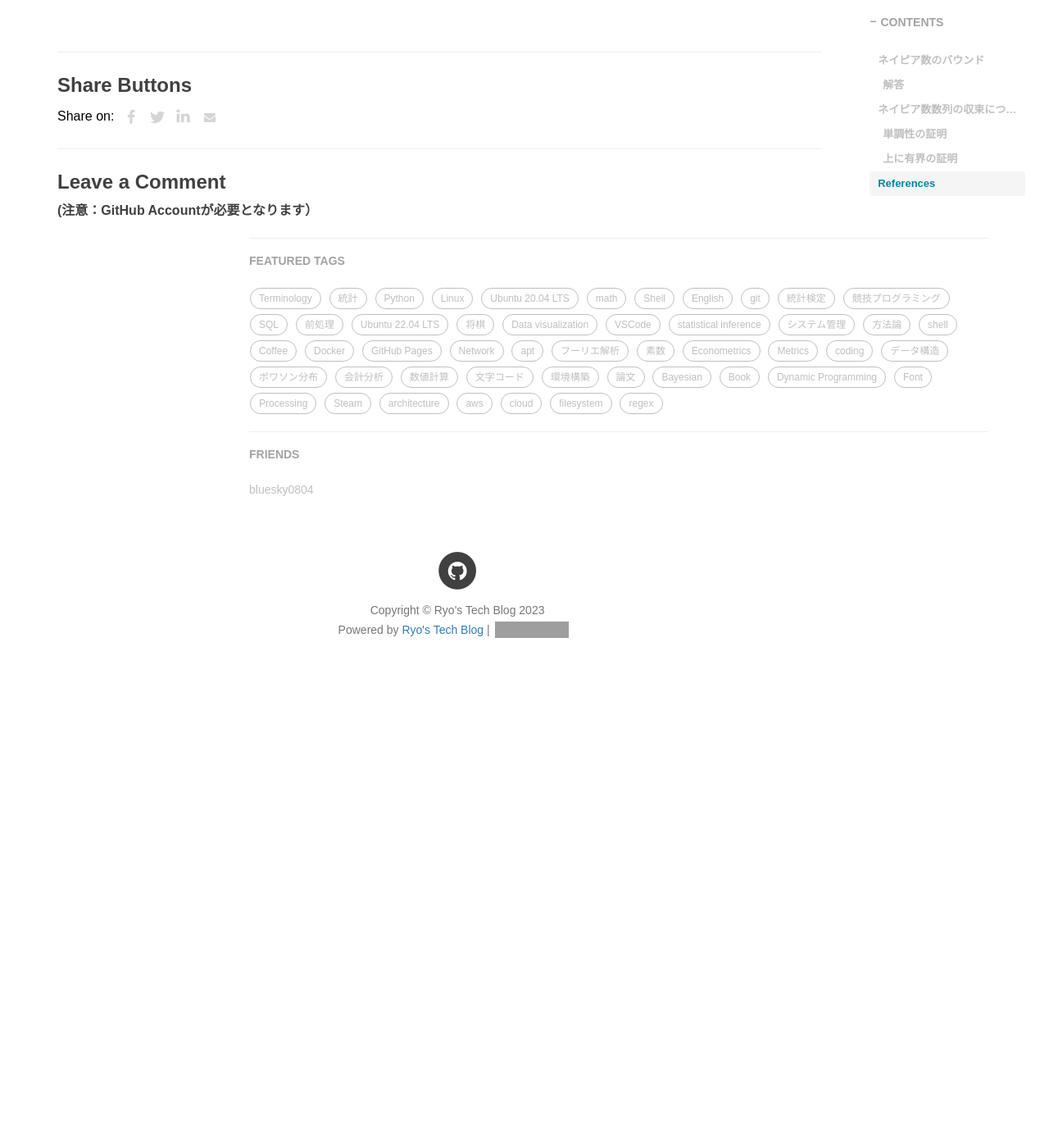
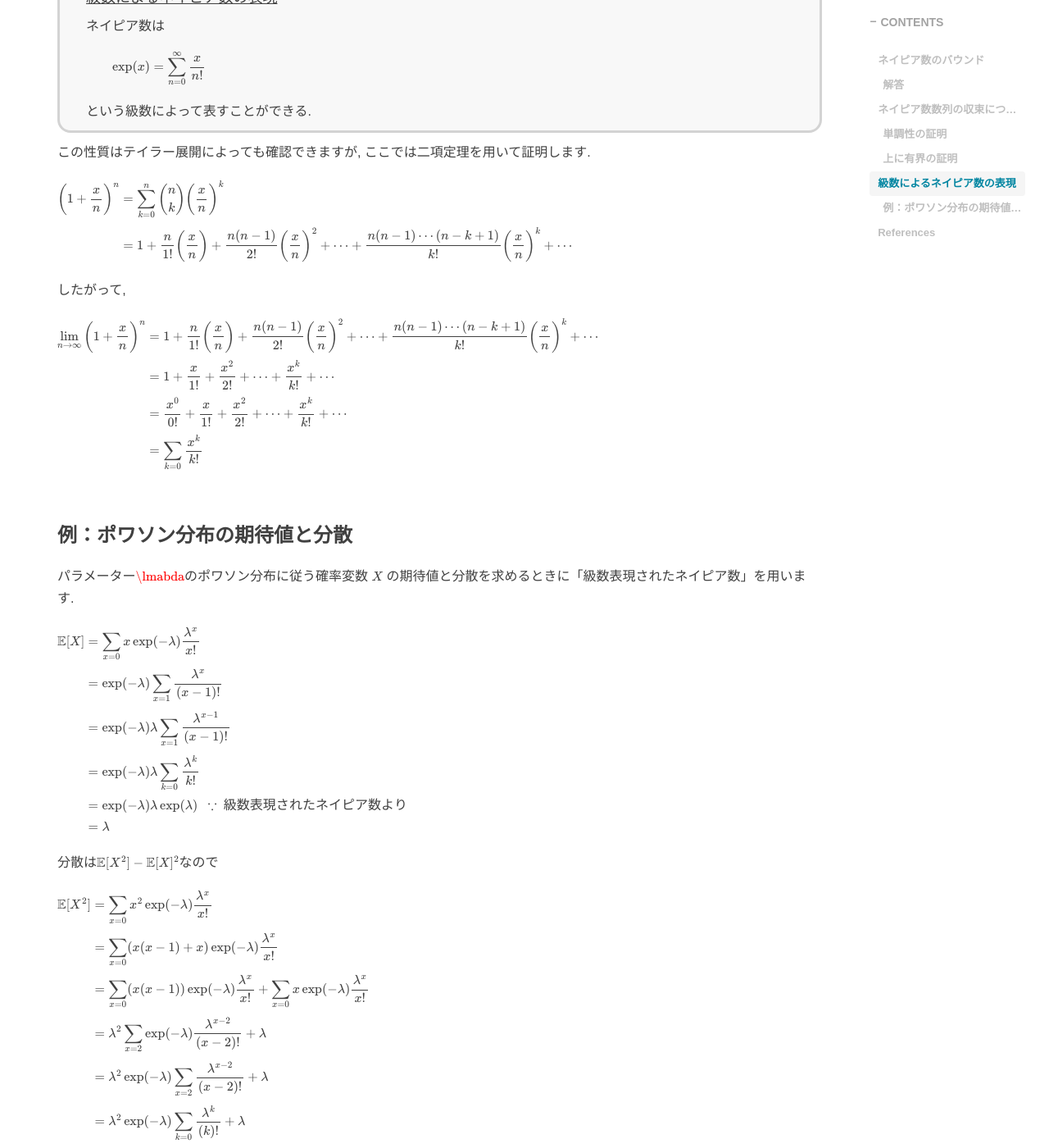
Before and after one commit to RyoNakagami/RyoNakagami.github.io, a Jekyll site: the page built from _posts/2021-01-21-sequence-and-napiers-constant.md, in a window 1280 px wide and 1400 px high, scrolled down 3948 px. Shown: the whole window at 82% size. Built offline with Jekyll 4.4.1, drawn with Linux system fonts in a browser that asks for light colours; comment, search, counter and statistics services are not loaded; before the commit the page ends 4794 px from its top, so only the background shows below that; some of the changed text lies outside the part shown; grey boxes are pictures that could not be loaded.

Commit message:
INDEX FIX

```diff
--- a/_posts/2021-01-21-sequence-and-napiers-constant.md
+++ b/_posts/2021-01-21-sequence-and-napiers-constant.md
@@ -1,7 +1,7 @@
 ---
 layout: post
 title: "自然対数の底ネイピア数とバウンド"
-subtitle: "日々の数学 1/N"
+subtitle: "統計のための数学 1/N"
 author: "Ryo"
 catelog: true
 mathjax: true
@@ -195,7 +196,87 @@ $$
 したがって, $a_n < 3$となるので上に有界であることが示せた.
 
 
+## 級数によるネイピア数の表現
+
+<div style='padding-left: 2em; padding-right: 2em; border-radius: 1em; border-style:solid; border-color:#D3D3D3; background-color:#F8F8F8'>
+<p class="h4"><ins>級数によるネイピア数の表現</ins></p>
+
+ネイピア数は
+
+$$
+\exp(x) = \sum^{\infty}_{n=0}\frac{x}{n!}
+$$
+
+という級数によって表すことができる.
+
+</div>
+
+この性質はテイラー展開によっても確認できますが, ここでは二項定理を用いて証明します.
+
+<div class="math display" style="overflow: auto">
+$$
+\begin{align*}
+\bigg(1 + \frac{x}{n}\bigg)^n &= \sum_{k=0}^n\bigg(\begin{array}{c}n\\k\end{array}\bigg)\bigg(\frac{x}{n}\bigg)^{k}\\[3pt]
+                              &= 1 + \frac{n}{1!}\bigg(\frac{x}{n}\bigg) + \frac{n(n-1)}{2!}\bigg(\frac{x}{n}\bigg)^{2} + \cdots + \frac{n(n-1)\cdots(n-k+1)}{k!}\bigg(\frac{x}{n}\bigg)^{k}+\cdots
+\end{align*}
+$$
+</div>
+
+したがって,
+
+<div class="math display" style="overflow: auto">
+$$
+\begin{align*}
+\lim_{n\to\infty}\bigg(1 + \frac{x}{n}\bigg)^n &= 1 + \frac{n}{1!}\bigg(\frac{x}{n}\bigg) + \frac{n(n-1)}{2!}\bigg(\frac{x}{n}\bigg)^{2} + \cdots + \frac{n(n-1)\cdots(n-k+1)}{k!}\bigg(\frac{x}{n}\bigg)^{k}+\cdots\\[3pt]
+                                               &= 1 + \frac{x}{1!} + \frac{x^2}{2!} + \cdots + \frac{x^k}{k!} + \cdots\\[3pt]
+                                               &= \frac{x^0}{0!} + \frac{x}{1!} + \frac{x^2}{2!} + \cdots + \frac{x^k}{k!} + \cdots\\[3pt]
+                                               &= \sum_{k=0}\frac{x^k}{k!}
+\end{align*}
+$$
+</div>
+
+### 例：ポワソン分布の期待値と分散
+
+パラメーター$\lmabda$のポワソン分布に従う確率変数 $X$ の期待値と分散を求めるときに「級数表現されたネイピア数」を用います.
+
+<div class="math display" style="overflow: auto">
+$$
+\begin{align*}
+\mathbb E[X] &= \sum_{x=0}x\exp(-\lambda)\frac{\lambda^x}{x!}\\[3pt]
+             &= \exp(-\lambda)\sum_{x=1}\frac{\lambda^x}{(x-1)!}\\[3pt]
+             &= \exp(-\lambda)\lambda\sum_{x=1}\frac{\lambda^{x-1}}{(x-1)!}\\[3pt]
+             &= \exp(-\lambda)\lambda\sum_{k=0}\frac{\lambda^k}{k!}\\[3pt]
+             &= \exp(-\lambda)\lambda\exp(\lambda) \  \ \because \text{ 級数表現されたネイピア数より}\\[3pt]
+             &= \lambda
+\end{align*}
+$$
+</div>
+
+分散は$\mathbb E[X^2] - \mathbb E[X]^2$なので
+
+<div class="math display" style="overflow: auto">
+$$
+\begin{align*}
+\mathbb E[X^2] &= \sum_{x=0}x^2\exp(-\lambda)\frac{\lambda^x}{x!}\\[3pt]
+               &= \sum_{x=0}(x(x-1) +x)\exp(-\lambda)\frac{\lambda^x}{x!}\\[3pt]
+               &= \sum_{x=0}(x(x-1))\exp(-\lambda)\frac{\lambda^x}{x!} + \sum_{x=0}x\exp(-\lambda)\frac{\lambda^x}{x!}\\[3pt]
+               &= \lambda^2\sum_{x=2}\exp(-\lambda)\frac{\lambda^{x-2}}{(x-2)!} + \lambda\\[3pt]
+               &= \lambda^2\exp(-\lambda)\sum_{x=2}\frac{\lambda^{x-2}}{(x-2)!} + \lambda\\[3pt]
+               &= \lambda^2\exp(-\lambda)\sum_{k=0}\frac{\lambda^{k}}{(k)!} + \lambda\\[3pt]
+               &= \lambda^2\exp(-\lambda)\exp(\lmambda) + \lambda\\[3pt]
+               &= \lambda^2 + \lmambda
+\end{align*}
+$$
+</div>
+
+したがって, $V(X) = \lambda^2 + \lmambda - \lmabda^2 = \lmabda$.
+
+
+
+
+
 References
 -----
 
 - [高校数学の美しい物語 > 自然対数の底（ネイピア数）の定義：収束することの証明 ](https://manabitimes.jp/math/714)
+- [理数アラカルト > ネイピア数とは？](https://risalc.info/src/Napiers-constant.html)
```
Also changed, not shown: other parts of _posts/2021-01-21-sequence-and-napiers-constant.md (+1 -0 lines).
